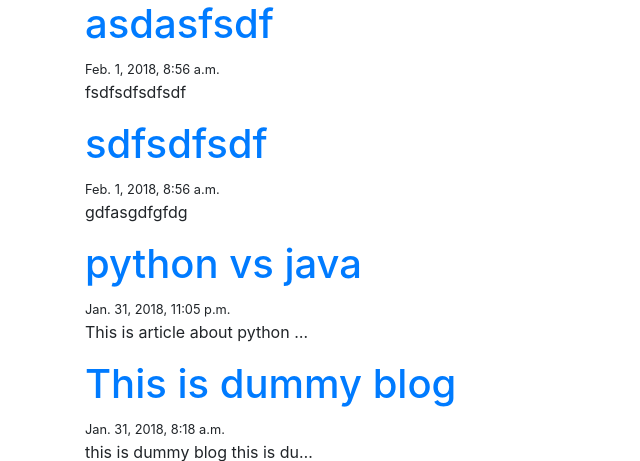
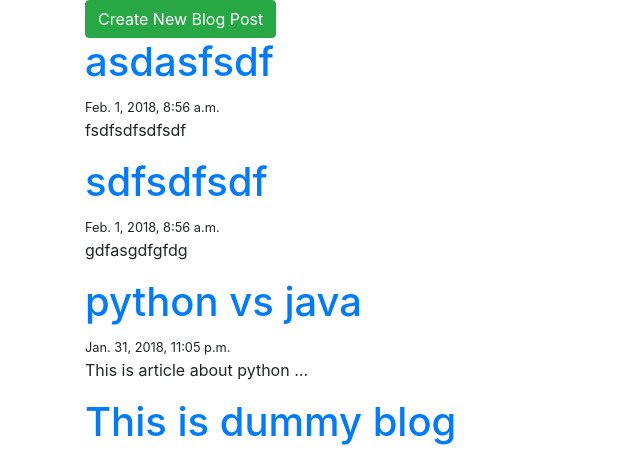
Before and after one commit to girisagar46/DjangoTrainingClass, a Django app: page / in a window 1280 px wide. Shown: the part 56-517 px from the top of the page, without its empty margins (0-640 px from the left). Run offline with Django 3.2, Linux system fonts and the light colour scheme; data comes from the database, SQL or seed files in the repository; both versions use the stored data as it was after the commit; some libraries are stand-ins or nearby versions.

Commit message:
Feb 1, Django Forms

```diff
--- a/Week_2/DjangoBlog/blog/templates/blog/base.html
+++ b/Week_2/DjangoBlog/blog/templates/blog/base.html
@@ -12,9 +12,12 @@
 </head>
 <body>
 {% include 'blog/snippets/nav.html' %}
-{% block body %}
 
-{% endblock body %}
+<div class="container">
+    {% block body %}
+
+    {% endblock body %}
+</div>
 
 {% include 'blog/snippets/js.html' %}
 </body>
--- a/Week_2/DjangoBlog/blog/templates/blog/post.html
+++ b/Week_2/DjangoBlog/blog/templates/blog/post.html
@@ -3,13 +3,15 @@
     Posts | {{ block.super }}
 {% endblock title %}
 {% block body %}
-    <div class="container">
+    <a href="{% url 'post_new' %}" class="btn btn-success">Create New Blog Post</a>
+
     <div class="post">
         {% for blog in blogs %}
             <h1><a href="{% url 'post_detail' pk=blog.pk %}">{{ blog.title }}</a></h1>
             <small>{{ blog.created_date }}</small>
             <p>{{ blog.text|truncatechars:30 }}</p>
+        {% empty %}
+            No blog entries found
         {% endfor %}
     </div>
-    </div>
 {% endblock body %}
--- a/Week_2/DjangoBlog/blog/templates/blog/snippets/nav.html
+++ b/Week_2/DjangoBlog/blog/templates/blog/snippets/nav.html
@@ -16,8 +16,8 @@
                 <a class="nav-link" href="{% url 'contact' %}">Contact</a>
             </li>
         </ul>
-        <form class="form-inline my-2 my-lg-0">
-            <input class="form-control mr-sm-2" type="text" placeholder="Search" aria-label="Search">
+        <form class="form-inline my-2 my-lg-0" method="get" action="{% url "search" %}">
+            <input class="form-control mr-sm-2" type="text" placeholder="Search" aria-label="Search" name="title">
             <button class="btn btn-outline-success my-2 my-sm-0" type="submit">Search</button>
         </form>
     </div>
--- a/Week_2/DjangoBlog/blog/urls.py
+++ b/Week_2/DjangoBlog/blog/urls.py
@@ -1,13 +1,14 @@
 from django.conf.urls import url
 from django.views.generic import TemplateView
 
-from .views import ContactView, PostDetailView, PostListView
+from .views import ContactView, PostDetailView, PostListView, search, post_new
 
 
 urlpatterns = [
-    # url(r'^$', post_list, name='post_list'),
     url(r'^$', PostListView.as_view(), name='post_view'),
     url(r'^post/(?P<pk>\d+)/$', PostDetailView.as_view(), name='post_detail'),
     url(r'^about/', TemplateView.as_view(template_name='blog/about.html'), name='about'),
     url(r'^contact/', ContactView.as_view(), name='contact'),
+    url(r'^search/', search, name='search'),
+    url(r'^new/$', post_new, name='post_new'),
 ]
--- a/Week_2/DjangoBlog/blog/views.py
+++ b/Week_2/DjangoBlog/blog/views.py
@@ -1,7 +1,11 @@
 from django.shortcuts import render, get_object_or_404
+from django.utils import timezone
 from django.views.generic import TemplateView
+from django.shortcuts import redirect
 
 from .models import Blog
+from .forms import PostForm
+from django.contrib.auth.models import User
 
 
 class PostListView(TemplateView):
@@ -37,3 +41,25 @@ def post_detail(request, pk):
 #         context = {"blogs": blogs}
 #
 #         return context
+
+
+def search(request):
+    query = request.GET.get('title')
+    results = []
+    if(query):
+        results = Blog.objects.filter(title__contains=query)
+    return render(request, 'blog/results.html', context={'results':results})
+
+
+def post_new(request):
+    if request.method == "POST":
+        form = PostForm(request.POST)
+        if form.is_valid():
+            post = form.save(commit=False)
+            post.author = User.objects.get(username="root")
+            post.published_date = timezone.now()
+            post.save()
+            return redirect('post_detail', pk=post.pk)
+    else:
+        form = PostForm()
+    return render(request, 'blog/post_edit.html', {'form': form})
```
Also changed, not shown: Week_2/DjangoBlog/blog/forms.py (added, +9 -0 lines), Week_2/DjangoBlog/blog/templates/blog/post_edit.html (added, +9 -0 lines), Week_2/DjangoBlog/blog/templates/blog/results.html (added, +13 -0 lines), Week_2/DjangoBlog/db.sqlite3. Lines whose indentation alone changed are shown as unchanged.
